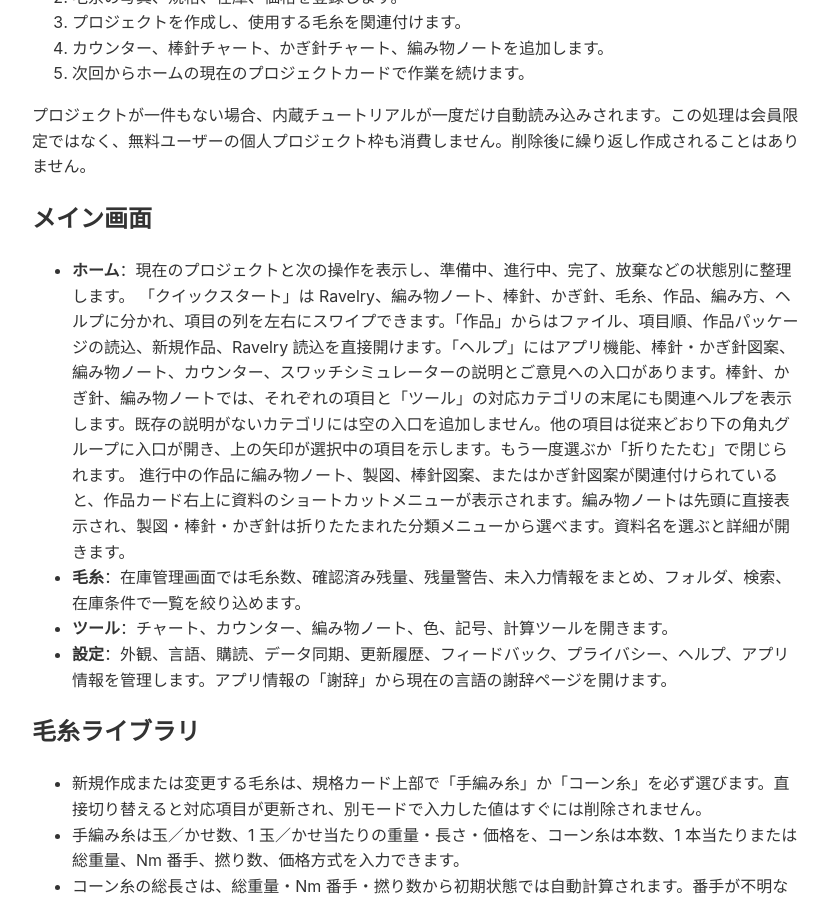
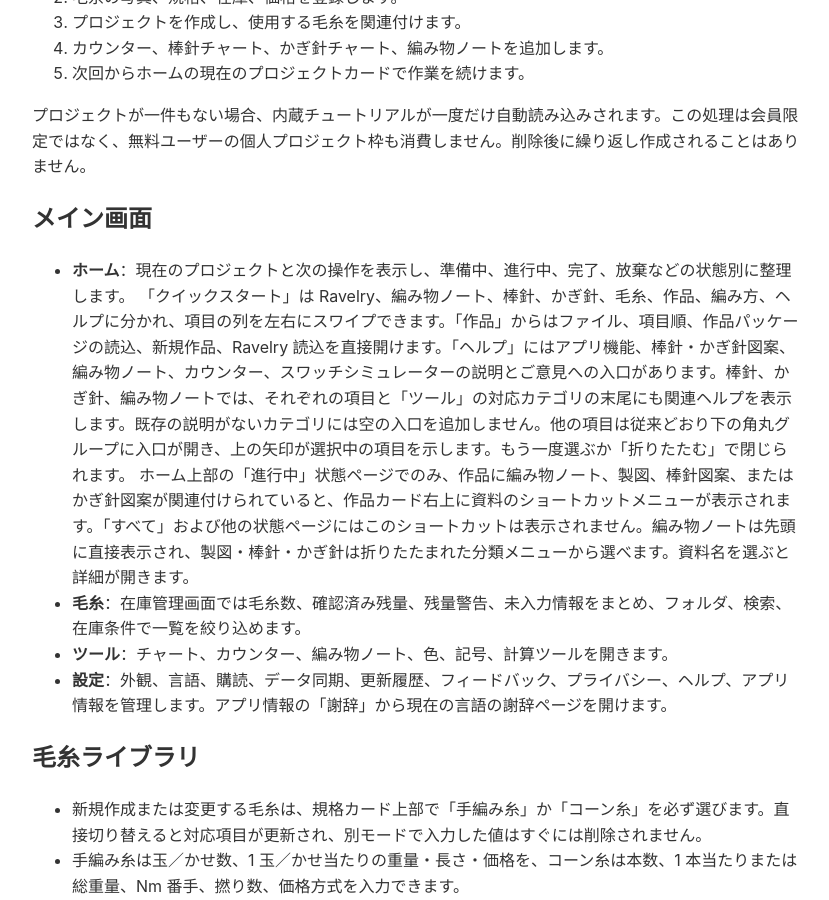
Before and after one commit to iBlackStone/iblackstone.github.io, a Jekyll site: the page built from setword/app-guide_ja.md, in a window 1280 px wide and 900 px high, scrolled down 803 px. Shown: the whole window, without its empty margins (224-1053 px from the left). Built offline with Jekyll 4.4.1, drawn with Linux system fonts in a browser that asks for light colours.

Commit message:
内容
文档更新

```diff
--- a/setword/app-guide_ja.md
+++ b/setword/app-guide_ja.md
@@ -38,7 +38,7 @@
 
 - **ホーム**：現在のプロジェクトと次の操作を表示し、準備中、進行中、完了、放棄などの状態別に整理します。
   「クイックスタート」は Ravelry、編み物ノート、棒針、かぎ針、毛糸、作品、編み方、ヘルプに分かれ、項目の列を左右にスワイプできます。「作品」からはファイル、項目順、作品パッケージの読込、新規作品、Ravelry 読込を直接開けます。「ヘルプ」にはアプリ機能、棒針・かぎ針図案、編み物ノート、カウンター、スワッチシミュレーターの説明とご意見への入口があります。棒針、かぎ針、編み物ノートでは、それぞれの項目と「ツール」の対応カテゴリの末尾にも関連ヘルプを表示します。既存の説明がないカテゴリには空の入口を追加しません。他の項目は従来どおり下の角丸グループに入口が開き、上の矢印が選択中の項目を示します。もう一度選ぶか「折りたたむ」で閉じられます。
-  進行中の作品に編み物ノート、製図、棒針図案、またはかぎ針図案が関連付けられていると、作品カード右上に資料のショートカットメニューが表示されます。編み物ノートは先頭に直接表示され、製図・棒針・かぎ針は折りたたまれた分類メニューから選べます。資料名を選ぶと詳細が開きます。
+  ホーム上部の「進行中」状態ページでのみ、作品に編み物ノート、製図、棒針図案、またはかぎ針図案が関連付けられていると、作品カード右上に資料のショートカットメニューが表示されます。「すべて」および他の状態ページにはこのショートカットは表示されません。編み物ノートは先頭に直接表示され、製図・棒針・かぎ針は折りたたまれた分類メニューから選べます。資料名を選ぶと詳細が開きます。
 - **毛糸**：在庫管理画面では毛糸数、確認済み残量、残量警告、未入力情報をまとめ、フォルダ、検索、在庫条件で一覧を絞り込めます。
 - **ツール**：チャート、カウンター、編み物ノート、色、記号、計算ツールを開きます。
 - **設定**：外観、言語、購読、データ同期、更新履歴、フィードバック、プライバシー、ヘルプ、アプリ情報を管理します。アプリ情報の「謝辞」から現在の言語の謝辞ページを開けます。
```
Also changed, not shown: setword/app-guide_en.md (+1 -1 lines), setword/app-guide_fr.md (+1 -1 lines), setword/app-guide_ko.md (+1 -1 lines), setword/app-guide_zh.md (+1 -1 lines).
